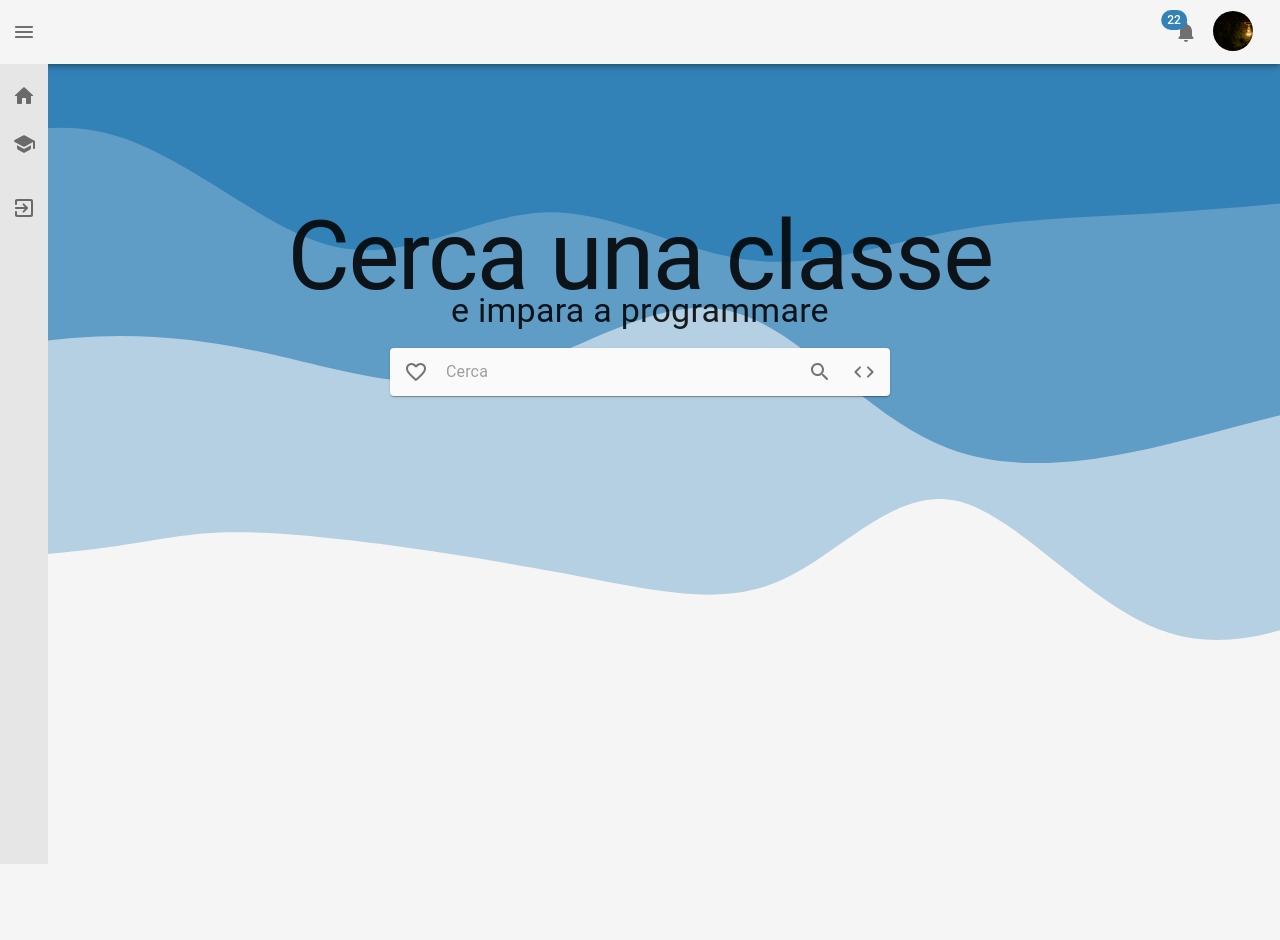
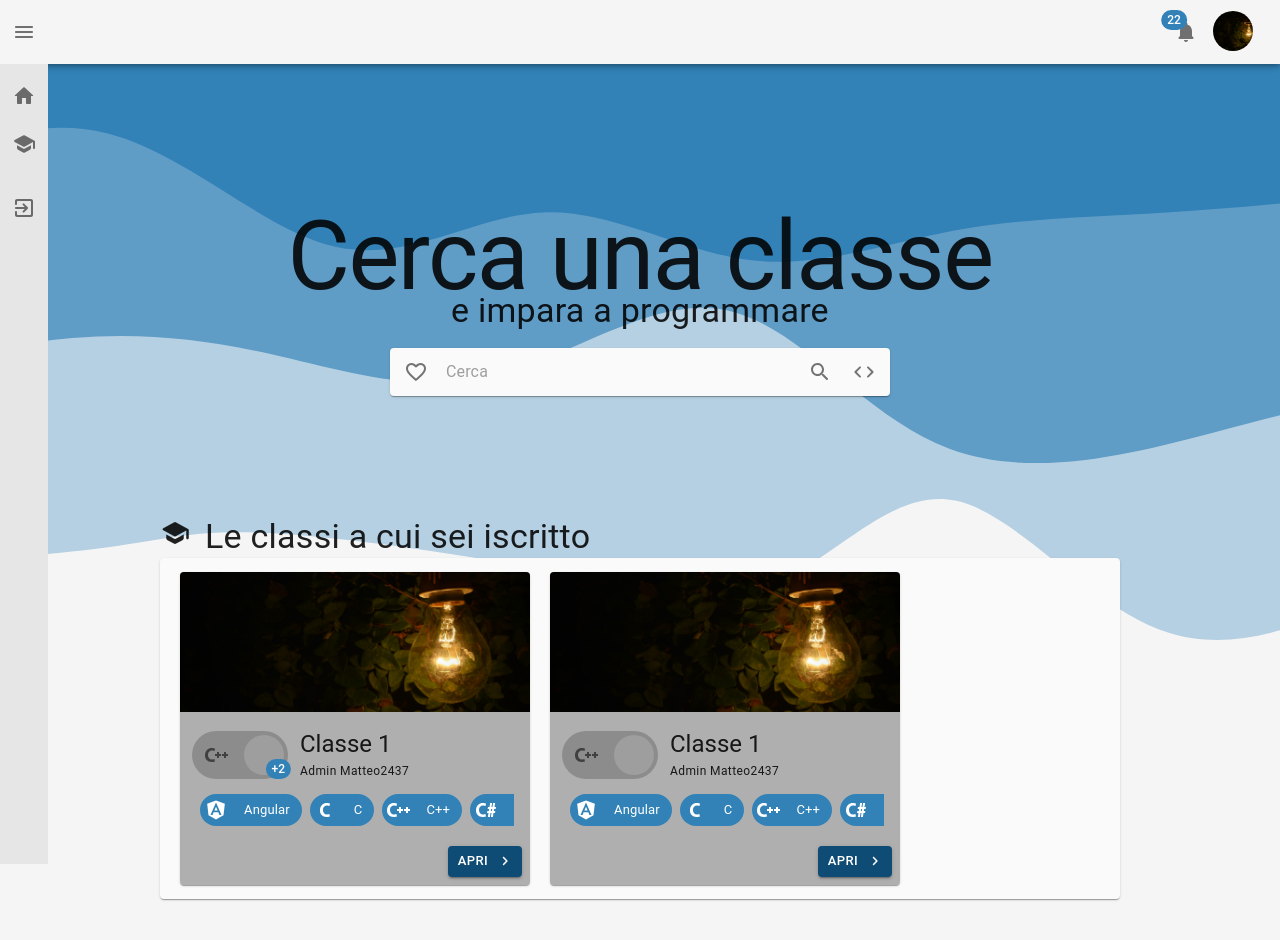
Before and after one commit to webion-hub/cody, a React (Create React App) app in the folder cody/ClientApp/: page / in a window 1280 px wide. Shown: the top 940 px of the page. Built offline with nearby package versions, Linux system fonts and the light colour scheme; grey boxes are pictures that could not be loaded.

Commit message:
add my_classes to home

```diff
--- a/cody/ClientApp/src/pages/home/home.js
+++ b/cody/ClientApp/src/pages/home/home.js
@@ -1,13 +1,12 @@
 import React from 'react';
-import { DynamicSearchBar } from './home_components/dynamic_searchbar';
 
 import { Images } from '../../lib/default_values/images';
 import { MainTextBox } from './home_components/main_text_box';
+import { DynamicSearchBar } from './home_components/dynamic_searchbar';
+import { MyClasses } from './home_components/my_classes';
+import { Cpp } from '../../components/icons/cpp';
 
 import { makeStyles } from '@material-ui/core/styles';
-
-export const fullDrawerWidth = 240;
-export const restrictedWidth = 48;
 
 const homeStyles = makeStyles((theme) => ({
   background: {
@@ -28,6 +27,9 @@ const homeStyles = makeStyles((theme) => ({
       maxHeight: "60vh",
     },
   },
+  myClasses: {
+    marginTop: 80
+  }
 }));
 
 export function Home(){
@@ -41,6 +43,40 @@ export function Home(){
     >
       <MainTextBox/>
       <DynamicSearchBar/>
+      <MyClasses
+       className={classes.myClasses}
+       classesList={[
+         {
+            image: "images/bulb.jpeg",
+            title: "Classe 1",
+            icon: (<Cpp/>),
+            admin: {
+              username: "Matteo2437",
+              profilePic: "images/forest.jpg"
+            },
+            users: [
+              {
+                username: "cala_br",
+                profilePic: "/images/bulb.jpeg"
+              },
+              {
+                username: "aaaaa",
+                profilePic: "/images/waves.svg"
+              }
+            ]
+         },
+         {
+          image: "images/bulb.jpeg",
+          title: "Classe 1",
+          icon: (<Cpp/>),
+          admin: {
+            username: "Matteo2437",
+            profilePic: "images/forest.jpg"
+          },
+          users: []
+       }
+       ]}
+      />
       <div className={classes.background}/>
     </div>
   );
```
